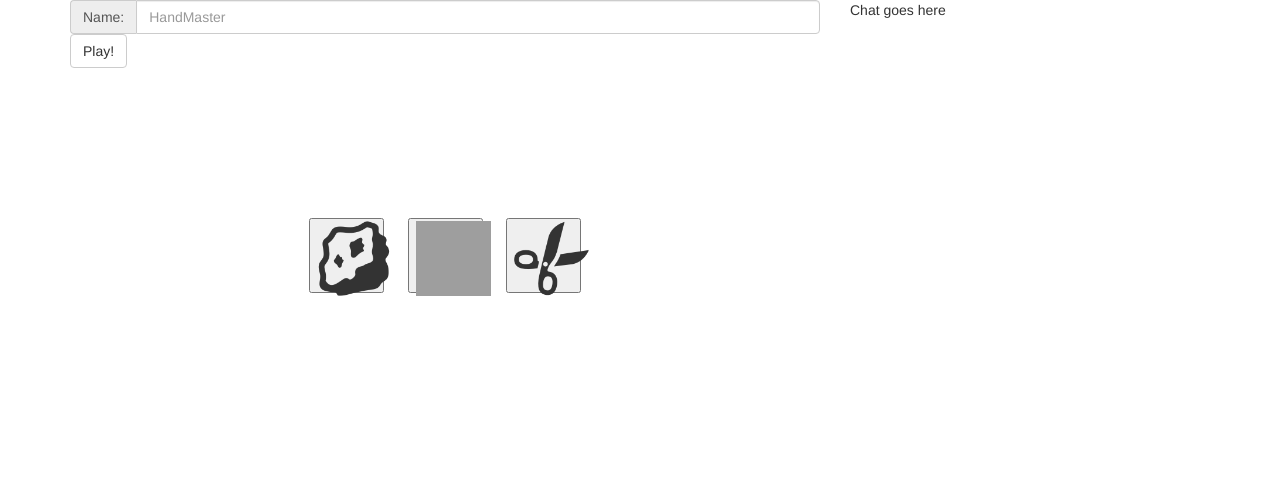
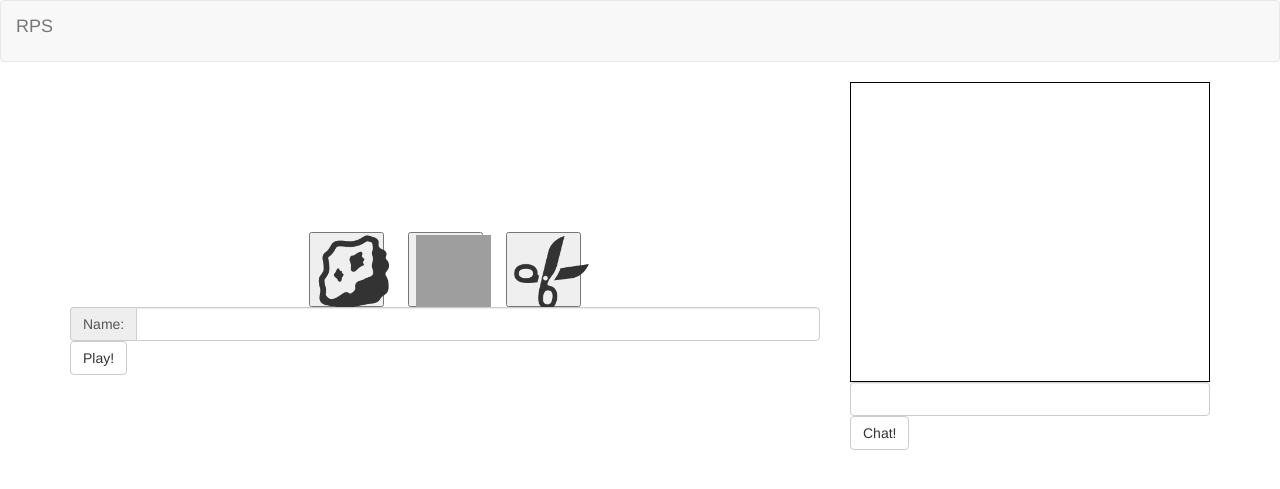
Before and after one commit to mconstanza/RPS-Multiplayer, a PHP site: page / in a window 1280 px wide. Shown: the top 489 px of the page. Run offline with PHP 8.4, Linux system fonts and the light colour scheme; some libraries are stand-ins or nearby versions; grey boxes are pictures that could not be loaded.

Commit message:
basic chat feature added. All logic moved inside document.ready() to avoid scope issues. Reorganized display so that player form is below main game area.

```diff
--- a/assets/css/style.css
+++ b/assets/css/style.css
@@ -31,3 +31,9 @@
     height: 75px;
     width: 75px;
 }
+
+#chatDisplay {
+    height: 300px;
+    width: 100%;
+    border: 1px solid black;
+}
--- a/assets/javascript/app.js
+++ b/assets/javascript/app.js
@@ -1,5 +1,38 @@
 // RPS - Multiplayer
 // Rock, Paper, Scissors made using Javascript and firebase
+
+// jQuery ////////////////////////////////////////////////////////////
+$(document).ready(function(){
+    // jQuery Elements //////////////////////////////////////////////
+    var $playButton = $('#playButton');
+    var $nameInput = $('#nameInput');
+    var $addPlayerForm = $('#addPlayerForm');
+
+    // Chat
+    var $chatDisplay = $('#chatDisplay');
+    var $chatInput = $('#chatInput');
+    var $chatButton = $('#chatButton');
+
+
+    // Player Displays
+    var $player1Div = $('#player1Div');
+    var $player2Div = $('#player2Div');
+
+    var $rock = $('#rock');
+    var $paper = $('#paper');
+    var $scissors = $('#scissors');
+
+    var $rockImg = $('<img>');
+    $rockImg.attr('src', 'assets/images/rock-paper-scissors-rock-icon.png')
+    $rockImg.attr('id', 'rockImg')
+
+    var $paperImg = $('<img>');
+    $paperImg.attr('src', 'assets/images/rock-paper-scissors-paper-icon.png')
+    $paperImg.attr('id', 'paperImg')
+
+    var $scissorsImg = $('<img>');
+    $scissorsImg.attr('src', 'assets/images/rock-paper-scissors-scissors-icon.png')
+    $scissorsImg.attr('id', 'scissorsImg')
 
     // Initialize Firebase
      var config = {
@@ -14,6 +47,7 @@
      var database = firebase.database();
 
      var players;
+     var playerName;
      var player1Name;
      var player2Name;
      var gameStarted = false;
@@ -21,6 +55,7 @@
      var player2Choice;
      var wins = 0;
      var turns = 0;
+     var userID =0;
 
     // Database Snapshots ////////////////////////////////////////////
 
@@ -40,6 +75,9 @@ database.ref('/players/2/name').on('value', function(snapshot){
         player2Name = snapshot.val();
         console.log(player2Name);
     });
+
+    // disconnect
+    database.ref('/players').child(userID).onDisconnect().remove();
 
      // Game Variables ///////////////////////////////////////////////////
 
@@ -237,33 +275,6 @@ function playGame(){
 
     }
 
-// jQuery ////////////////////////////////////////////////////////////
- $(document).ready(function(){
-     // jQuery Elements //////////////////////////////////////////////
-     $playButton = $('#playButton');
-     $nameInput = $('#nameInput');
-     $addPlayerForm = $('#addPlayerForm');
-
-     $player1Div = $('#player1Div');
-     $player2Div = $('#player2Div');
-
-     $rock = $('#rock');
-     $paper = $('#paper');
-     $scissors = $('#scissors');
-
-     $rockImg = $('<img>');
-     $rockImg.attr('src', 'assets/images/rock-paper-scissors-rock-icon.png')
-     $rockImg.attr('id', 'rockImg')
-
-     $paperImg = $('<img>');
-     $paperImg.attr('src', 'assets/images/rock-paper-scissors-paper-icon.png')
-     $paperImg.attr('id', 'paperImg')
-
-     $scissorsImg = $('<img>');
-     $scissorsImg.attr('src', 'assets/images/rock-paper-scissors-scissors-icon.png')
-     $scissorsImg.attr('id', 'scissorsImg')
-
-
      // Play Game Button
     $playButton.on('click', function(){
 
@@ -273,6 +284,7 @@ function playGame(){
         $addPlayerForm.hide();
         // set name to value in field
         var name = $nameInput.val().trim();
+        playerName = name;
 
         // if player1 and 2 both exist, do nothing
         if (player1Name && player2Name){
@@ -314,7 +326,26 @@ function playGame(){
         return false;
     });
 
+    // Chat
+    database.ref('/chat').on('child_added', function(snapshot){
 
+        $chatDisplay.append('<br>' + snapshot.val().message);
+
+    })
+
+    // Chat Submit
+    $chatButton.on('click', function(){
+
+        var input = $chatInput.val().trim();
+
+        var message = playerName + ': ' + input
+
+        database.ref('/chat').push({
+
+            message: message
+        });
+
+    })
 
 
  }); // end of jQuery
--- a/index.html
+++ b/index.html
@@ -17,14 +17,19 @@
     <title>RPS - Multiplayer</title>
 </head>
 <body>
+	<nav class="navbar navbar-default">
+		<div class="container-fluid">
+			<div class="navbar-header">
+
+				<p class="navbar-brand"><span class=''> </span> RPS </p>
+			</div>
+		</div>
+	</nav>
+
 	<div class='container'>
 		<div class='row'>
 			<div class='col-md-8' id='gameCol'>
-				<div id='addPlayerForm' class='input-group'>
-					<span class='input-group-addon' id='name-addon'>Name: </span>
-					<input type='text' id='nameInput' class='form-control' placeholder='HandMaster'aria-describedby='name-addon' />
-				</div>
-				<button id='playButton' class='btn btn-default' type='button'> Play!</button>
+
 				<div class='row text-center'>
 					<div class='col-md-5 text-center' id='player1Div'>
 
@@ -44,10 +49,23 @@
 					</div>
 				</div>
 
-			</div>
-			<div class='col-md-4' id ='chatCol'>Chat goes here
+				<div id='addPlayerForm' class='input-group'>
+					<span class='input-group-addon' id='name-addon'>Name: </span>
+					<input type='text' id='nameInput' class='form-control' aria-describedby='name-addon' />
+				</div>
+				<button id='playButton' class='btn btn-default' type='button'> Play!</button>
 
 			</div>
+			<div class='col-md-4' id ='chatCol'>
+				<div id='chatDisplay'>
+
+				</div>
+				<input type='text' id='chatInput' class='form-control'/>
+
+				<button id='chatButton' class='btn btn-default' type='button'> Chat!</button>
+			</div>
+
+
 		</div>
 	</div>
 
```
Lines whose indentation alone changed are shown as unchanged.
